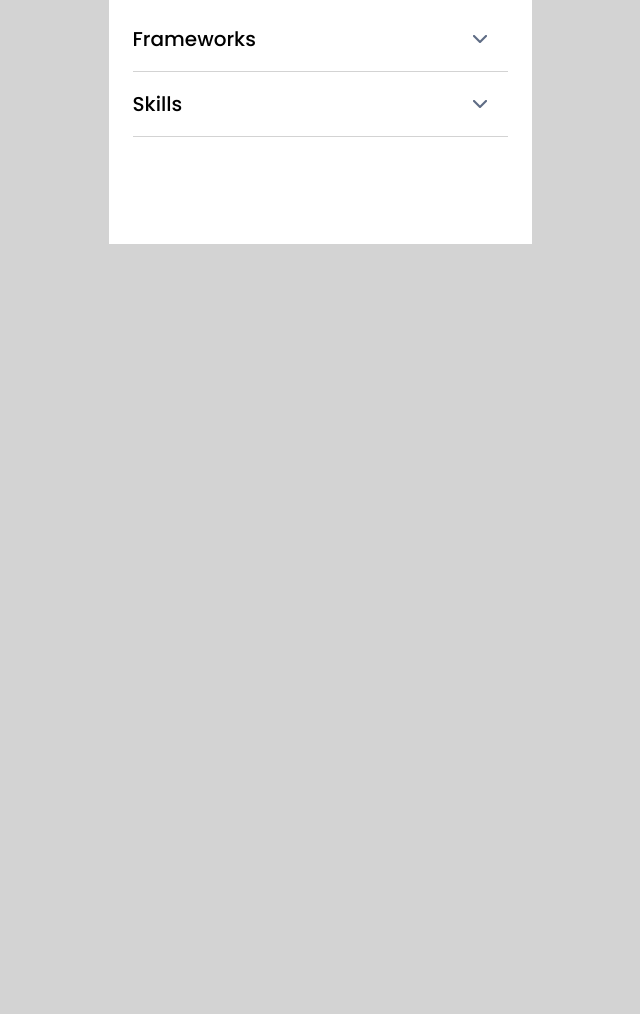
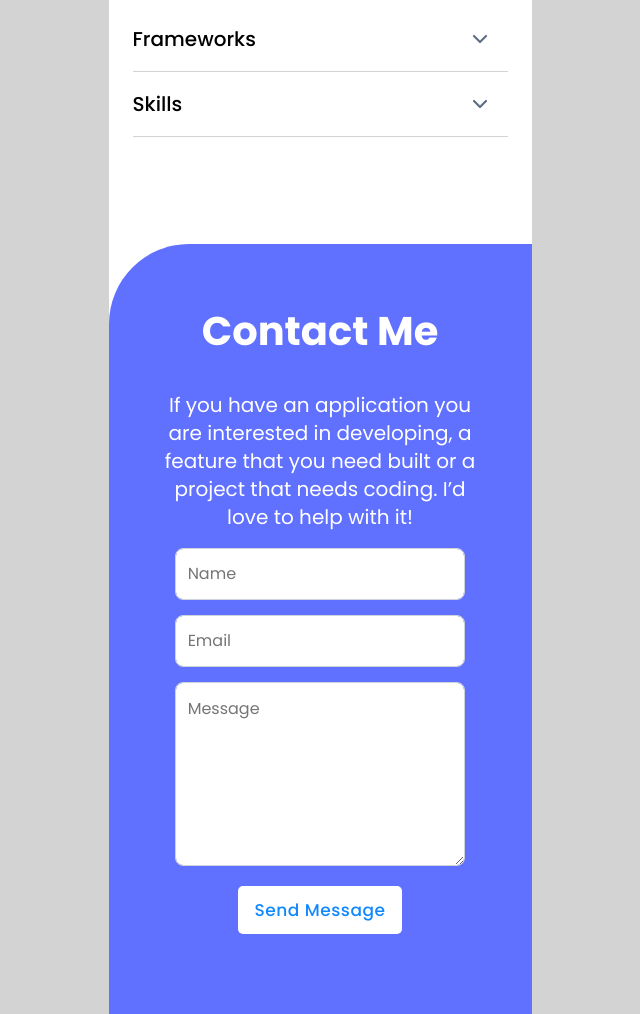
Before and after one commit to SMAbbasHussain/Portfolio-Project, a website: page src/index.html in a window 1280 px wide. Shown: the part 3556-4570 px from the top of the page, without its empty margins (344-984 px from the left). Before the commit the page ends 3800 px from the top, so only its background shows below. Drawn offline with Linux system fonts and the light colour scheme.

Commit message:
Added Contact Form

```diff
--- a/src/index.html
+++ b/src/index.html
@@ -216,5 +216,35 @@
         </ul>
       </section>
     </section>
+
+    <section class="form-outer-section">
+      <section class="form-page">
+        <form class="form" action="https://formspree.io/f/mqakzeja" method="post">
+          <h1 class="get-in-touch">Contact Me</h1>
+          <p class="info-para">
+            If you have an application you are interested in developing, a
+            feature that you need built or a project that needs coding. I’d love
+            to help with it!
+          </p>
+          <input
+            type="text"
+            name="name-input"
+            class="name"
+            placeholder="Name"
+            maxlength="30"
+            required
+          />
+          <input type="email" name="email" class="email" placeholder="Email" required/>
+          <textarea
+            name="message"
+            class="message"
+            placeholder="Message"
+            maxlength="500"
+            required
+          ></textarea>
+          <input type="submit" class="submit" value="Send Message" />
+        </form>
+      </section>
+    </section>
   </body>
 </html>
--- a/src/style.css
+++ b/src/style.css
@@ -457,3 +457,110 @@ header {
   text-align: left;
   color: #253858;
 }
+
+.form-outer-section {
+  width: 375px;
+  display: flex;
+  justify-content: center;
+  align-items: center;
+  margin: 0 auto;
+  flex-direction: column;
+  background-color: white;
+}
+
+.form-page {
+  display: flex;
+  width: 375px;
+  height: 650px;
+  padding: 60px 24px;
+  background-color: #6070ff;
+  justify-content: center;
+  align-items: center;
+  flex-direction: column;
+  border-radius: 80px 0 0 0;
+  overflow: hidden;
+  margin: 0 auto;
+}
+
+.form {
+  display: flex;
+  justify-content: center;
+  align-items: center;
+  flex-direction: column;
+}
+
+.get-in-touch {
+  width: 353px;
+  height: 42px;
+  font: 1.5rem Poppins, Arial, sans-serif;
+  margin: 0 0 24px;
+  color: white;
+  text-align: center;
+  font-family: Poppins, sans-serif;
+  font-size: 40px;
+  font-weight: 700;
+  line-height: 52px;
+}
+
+.info-para {
+  width: 327px;
+  height: 137px;
+  font-family: Poppins, sans-serif;
+  font-size: 20px;
+  font-weight: 400;
+  line-height: 28px;
+  text-align: center;
+  color: white;
+}
+
+.name,
+.email {
+  display: block;
+  width: 75%;
+  height: calc(1.5em + 0.75rem + 2px);
+  padding: 0.375rem 0.75rem;
+  font: 1rem Poppins, Arial, sans-serif;
+  font-weight: 400;
+  line-height: 1.5;
+  background-color: #fff;
+  background-clip: padding-box;
+  border: 1px solid #ced4da;
+  border-radius: 0.5rem;
+  margin-bottom: 15px;
+}
+
+.message {
+  display: block;
+  width: 75%;
+  height: 170px;
+  padding: 0.375rem 0.75rem;
+  font: 1rem Poppins, Arial, sans-serif;
+  line-height: 1.2;
+  text-align: left;
+  color: #495057;
+  background-color: #fff;
+  background-clip: padding-box;
+  border: 1px solid #ced4da;
+  border-radius: 0.5rem;
+  margin-bottom: 20px;
+}
+
+.message::placeholder {
+  padding-top: 10px;
+  line-height: 1.2;
+}
+
+.submit {
+  color: #1089ff;
+  margin: 0 0 20px;
+  padding: 12px 16px;
+  background-color: white;
+  border: 0;
+  border-radius: 5px;
+  font-family: Poppins, sans-serif;
+  font-size: 17px;
+  font-weight: 500;
+  line-height: 24px;
+  letter-spacing: 0.03em;
+  text-align: center;
+}
```
